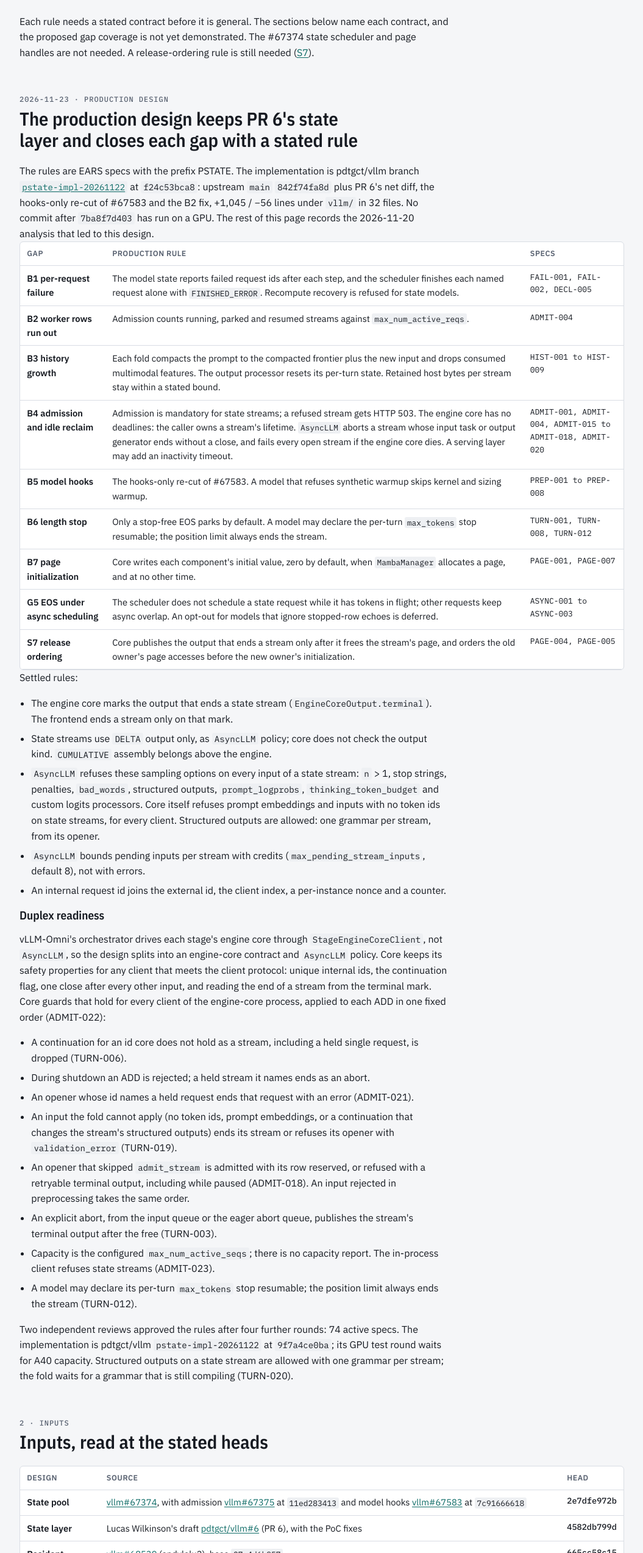
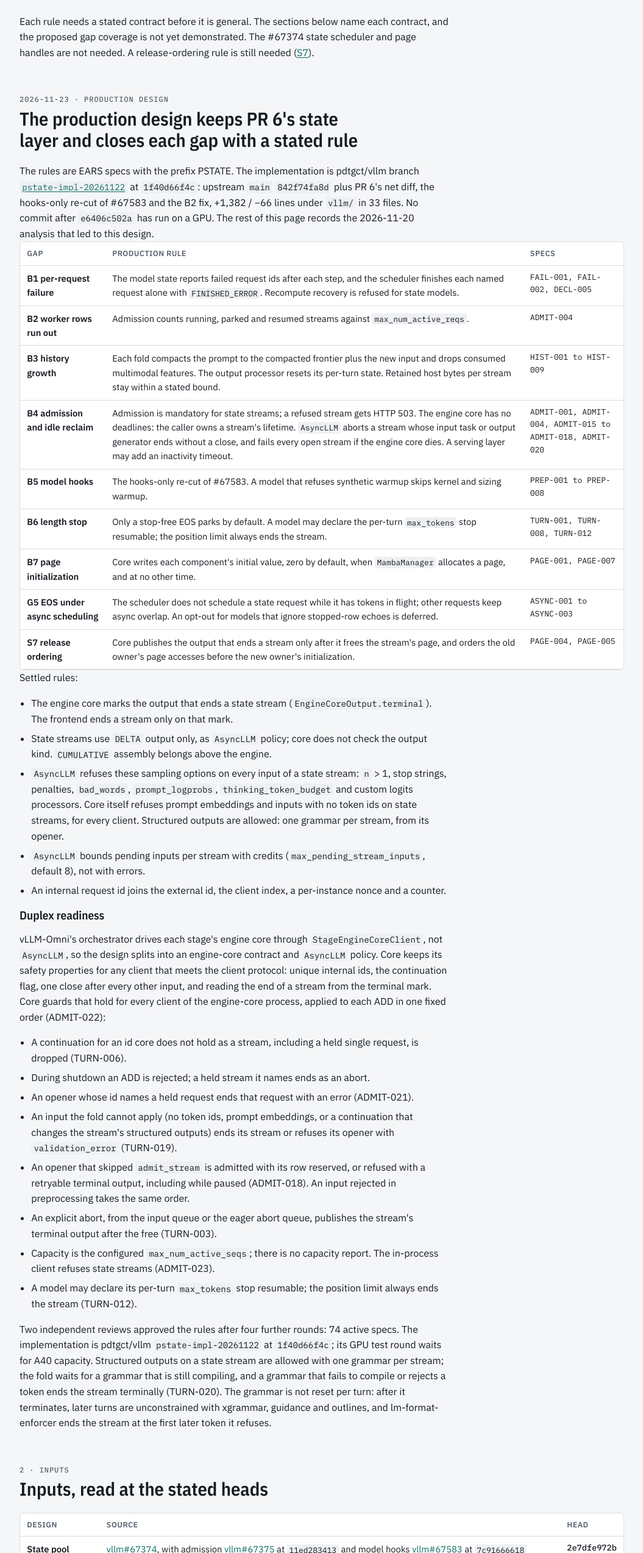
Before and after one commit to pdtgct/pdtgct-vllm-contrib-docs, a plain HTML site: page persistent-state/streaming-session-designs/index.html in a window 1280 px wide. Shown: the part 1463-4010 px from the top of the page at 61% size, without its empty margins (112-1167 px from the left). Drawn offline with nearby package versions, Linux system fonts and the light colour scheme.

Commit message:
Sync the persistent-state pages with the structured-output gate
Signed-off-by: Pete Tanski <216797+pdtgct@users.noreply.github.com>

Co-Authored-By: Claude Opus 5.5 <noreply@anthropic.com>

```diff
--- a/persistent-state/streaming-session-designs/index.html
+++ b/persistent-state/streaming-session-designs/index.html
@@ -217,9 +217,9 @@ footer .wrap { padding-block: 1.6rem 2.4rem; font-size: 0.85rem; color: var(--mu
     </div>
     <div class="col stack">
       <p>The rules are EARS specs with the prefix PSTATE. The implementation is pdtgct/vllm branch
-        <a href="https://github.com/pdtgct/vllm/tree/pstate-impl-20261122"><code>pstate-impl-20261122</code></a> at <code>f24c53bca8</code>: upstream <code>main</code>
-        <code>842f74fa8d</code> plus PR 6's net diff, the hooks-only re-cut of #67583 and the B2 fix, +1,045 / &minus;56
-        lines under <code>vllm/</code> in 32 files. No commit after <code>7ba8f7d403</code> has run on a GPU. The rest of
+        <a href="https://github.com/pdtgct/vllm/tree/pstate-impl-20261122"><code>pstate-impl-20261122</code></a> at <code>1f40d66f4c</code>: upstream <code>main</code>
+        <code>842f74fa8d</code> plus PR 6's net diff, the hooks-only re-cut of #67583 and the B2 fix, +1,382 / &minus;66
+        lines under <code>vllm/</code> in 33 files. No commit after <code>e6406c502a</code> has run on a GPU. The rest of
         this page records the 2026-11-20 analysis that led to this design.</p>
     </div>
     <div class="table-box">
@@ -243,7 +243,7 @@ footer .wrap { padding-block: 1.6rem 2.4rem; font-size: 0.85rem; color: var(--mu
       <ul class="plain">
         <li>The engine core marks the output that ends a state stream (<code>EngineCoreOutput.terminal</code>). The frontend ends a stream only on that mark.</li>
         <li>State streams use <code>DELTA</code> output only, as <code>AsyncLLM</code> policy; core does not check the output kind. <code>CUMULATIVE</code> assembly belongs above the engine.</li>
-        <li><code>AsyncLLM</code> refuses these sampling options on every input of a state stream: <code>n</code> &gt; 1, stop strings, penalties, <code>bad_words</code>, structured outputs, <code>prompt_logprobs</code>, <code>thinking_token_budget</code> and custom logits processors. Core itself refuses prompt embeddings and inputs with no token ids on state streams, for every client. Structured outputs are allowed: one grammar per stream, from its opener.</li>
+        <li><code>AsyncLLM</code> refuses these sampling options on every input of a state stream: <code>n</code> &gt; 1, stop strings, penalties, <code>bad_words</code>, <code>prompt_logprobs</code>, <code>thinking_token_budget</code> and custom logits processors. Core itself refuses prompt embeddings and inputs with no token ids on state streams, for every client. Structured outputs are allowed: one grammar per stream, from its opener.</li>
         <li><code>AsyncLLM</code> bounds pending inputs per stream with credits (<code>max_pending_stream_inputs</code>, default 8), not with errors.</li>
         <li>An internal request id joins the external id, the client index, a per-instance nonce and a counter.</li>
       </ul>
@@ -265,7 +265,7 @@ footer .wrap { padding-block: 1.6rem 2.4rem; font-size: 0.85rem; color: var(--mu
         <li>A model may declare its per-turn <code>max_tokens</code> stop resumable; the position limit always ends the stream (TURN-012).</li>
       </ul>
       <p>Two independent reviews approved the rules after four further rounds: 74 active specs. The implementation is
-        pdtgct/vllm <code>pstate-impl-20261122</code> at <code>9f7a4ce0ba</code>; its GPU test round waits for A40 capacity. Structured outputs on a state stream are allowed with one grammar per stream; the fold waits for a grammar that is still compiling (TURN-020).</p>
+        pdtgct/vllm <code>pstate-impl-20261122</code> at <code>1f40d66f4c</code>; its GPU test round waits for A40 capacity. Structured outputs on a state stream are allowed with one grammar per stream; the fold waits for a grammar that is still compiling, and a grammar that fails to compile or rejects a token ends the stream terminally (TURN-020). The grammar is not reset per turn: after it terminates, later turns are unconstrained with xgrammar, guidance and outlines, and lm-format-enforcer ends the stream at the first later token it refuses.</p>
     </div>
   </div>
 </section>
```
Also changed, not shown: persistent-state/landscape/index.html (+3 -3 lines), persistent-state/state-pool-vs-state-layer/index.html (+5 -5 lines).
